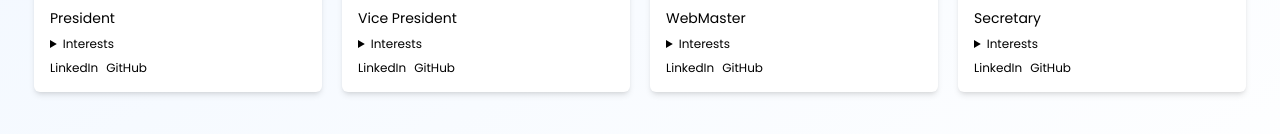
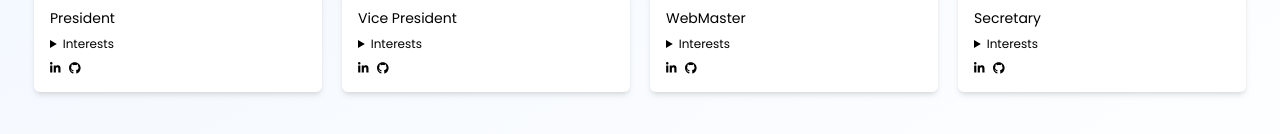
Before and after one commit to SACS-MSU/SACS-Website, a React (Vite) app: page /team in a window 1280 px wide. Shown: the part 508-642 px from the top of the page. Built offline with nearby package versions, Linux system fonts and the light colour scheme.

Commit message:
Updated Card Component

```diff
--- a/src/components/Card.jsx
+++ b/src/components/Card.jsx
@@ -1,5 +1,7 @@
+import { faGithub, faLinkedinIn } from "@fortawesome/free-brands-svg-icons"
+import { FontAwesomeIcon } from "@fortawesome/react-fontawesome"
 
-const Card = ({name,title,interest}) => {
+const Card = ({name,title,interest,linkedIn,gitHub}) => {
   return (
     <div className="flex flex-col  w-72 gap-2 p-4 rounded-md bg-white shadow-md">
         <img src="https://scontent-lga3-1.xx.fbcdn.net/o1/v/t0/f1/m258/upload_img_683780_09_09_2024_07_34_08_497418_6799251227241172891.jpeg?_nc_ht=scontent-lga3-1.xx.fbcdn.net&_nc_cat=111&ccb=9-4&oh=00_AYCNZJe-GROuoK3epDcVb4a2Y_NzAg21BvhPU-_l8IDA-A&oe=66E0EF19&_nc_sid=5b3566" alt="placeholder" className="h-52 w-56 rounded"/>
@@ -15,8 +17,8 @@ const Card = ({name,title,interest}) => {
         </details>
 
         <span className="flex gap-2">
-          <p className="text-xs">LinkedIn</p>
-          <p className="text-xs">GitHub</p>
+          <p className="text-xs"><FontAwesomeIcon icon={faLinkedinIn}/>{linkedIn}</p>
+          <p className="text-xs"><FontAwesomeIcon icon={faGithub}/>{gitHub}</p>
         </span>
     </div>
   )
--- a/src/layout/Contact.jsx
+++ b/src/layout/Contact.jsx
@@ -4,7 +4,7 @@ import { socials } from "../Constants"
 import { faUserGroup } from "@fortawesome/free-solid-svg-icons"
 const Contact = () => {
   return (
-    <main className="flex flex-col gap-4 p-5">
+    <main className="flex flex-col gap-4 p-5 bg-gradient-to-br from-blue-50 to-white flex-1">
       <section className="flex flex-col gap-2">
         <h1 className="text-3xl font-bold">Contact us</h1>
         <p>We&apos;d love to hear from you! Whether you have a question about our organization, want to join us, or just want to say hello, feel free to reach out.</p>
--- a/src/layout/Events.jsx
+++ b/src/layout/Events.jsx
@@ -1,7 +1,7 @@
 
 const Events = () => {
   return (
-    <main className=" flex flex-col gap-5 p-4">
+    <main className=" flex flex-1 flex-col gap-5 p-4 bg-gradient-to-br from-blue-50 to-white">
       <h1 className="text-3xl font-bold">Upcoming Events</h1>
       <p>Check out our upcoming events and join us for a great time! Connecting with fellow students</p>
       <div className="flex flex-wrap">
```
